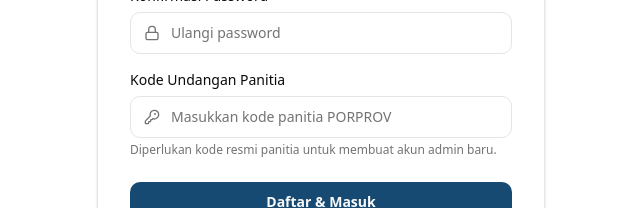
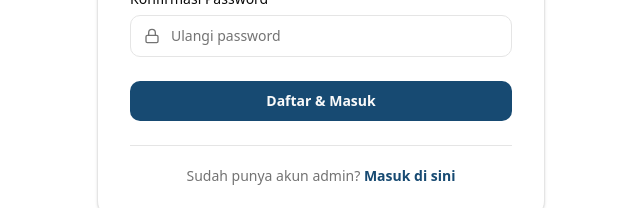
Before and after one commit to gusti3111/PORPROV_KALTENG, a React (Vite) app in the folder frontend/: page /admin/register in a window 1280 px wide. Shown: the part 531-739 px from the top of the page, without its empty margins (319-959 px from the left). Built offline with nearby package versions, Linux system fonts and the light colour scheme; no server answers.

Commit message:
Remove admin invite code requirement from registration

```diff
--- a/frontend/src/stores/authStore.ts
+++ b/frontend/src/stores/authStore.ts
@@ -69,7 +69,6 @@ interface AuthState {
     name: string,
     email: string,
     password: string,
-    inviteCode: string,
   ) => Promise<void>;
   logout: () => void;
   clearError: () => void;
@@ -106,14 +105,13 @@ export const useAuthStore = create<AuthState>((set) => ({
     }
   },
 
-  register: async (name, email, password, inviteCode) => {
+  register: async (name, email, password) => {
     set({ isLoading: true, error: null });
     try {
       const res = await apiClient.post<APIEnvelope<AuthResponsePayload>>("/auth/register", {
         name,
         email,
         password,
-        invite_code: inviteCode,
       });
       if (!res.data.success || !res.data.data) {
         throw new Error(res.data.error || "Gagal mendaftarkan akun admin");
--- a/frontend/src/views/admin/AdminRegisterPage.tsx
+++ b/frontend/src/views/admin/AdminRegisterPage.tsx
@@ -10,7 +10,6 @@ import {
   UserPlus,
   Check,
   X,
-  KeyRound,
 } from "lucide-react";
 import { useAuthStore } from "@/stores/authStore";
 import {
@@ -27,7 +26,6 @@ export default function AdminRegisterPage() {
   const [email, setEmail] = useState("");
   const [password, setPassword] = useState("");
   const [confirmPassword, setConfirmPassword] = useState("");
-  const [inviteCode, setInviteCode] = useState("");
   const [showPassword, setShowPassword] = useState(false);
   const [localError, setLocalError] = useState<string | null>(null);
 
@@ -75,13 +73,8 @@ export default function AdminRegisterPage() {
       return;
     }
 
-    if (!inviteCode.trim()) {
-      setLocalError("Kode undangan panitia wajib diisi.");
-      return;
-    }
-
     try {
-      await register(trimmedName, trimmedEmail, password, inviteCode.trim());
+      await register(trimmedName, trimmedEmail, password);
       navigate("/admin", { replace: true });
     } catch {
       // Error message already stored in useAuthStore
@@ -261,29 +254,6 @@ export default function AdminRegisterPage() {
               </div>
             </div>
 
-            <div>
-              <label htmlFor="inviteCode" className="block text-sm font-medium text-foreground mb-1.5">
-                Kode Undangan Panitia
-              </label>
-              <div className="relative">
-                <KeyRound className="h-4 w-4 text-muted-foreground absolute left-3.5 top-1/2 -translate-y-1/2" />
-                <input
-                  id="inviteCode"
-                  type="text"
-                  autoComplete="off"
-                  maxLength={64}
-                  required
-                  value={inviteCode}
-                  onChange={(e) => setInviteCode(e.target.value)}
-                  placeholder="Masukkan kode panitia PORPROV"
-                  className="w-full rounded-lg border border-border bg-background pl-10 pr-3.5 py-2.5 text-sm text-foreground placeholder:text-muted-foreground focus:outline-none focus:ring-2 focus:ring-primary/40 focus:border-primary"
-                />
-              </div>
-              <p className="mt-1 text-xs text-muted-foreground">
-                Diperlukan kode resmi panitia untuk membuat akun admin baru.
-              </p>
-            </div>
-
             <button
               type="submit"
               disabled={isLoading}
```
Also changed, not shown: 1 other file (tests, documents, lock files or other folders).
